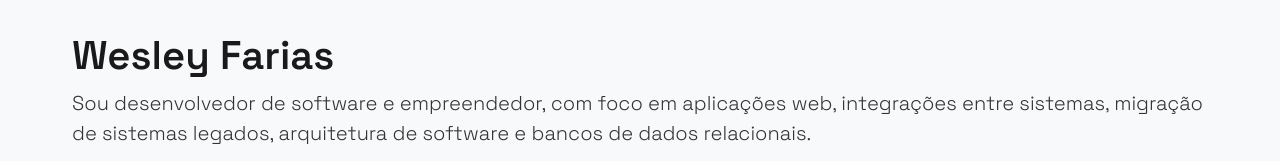
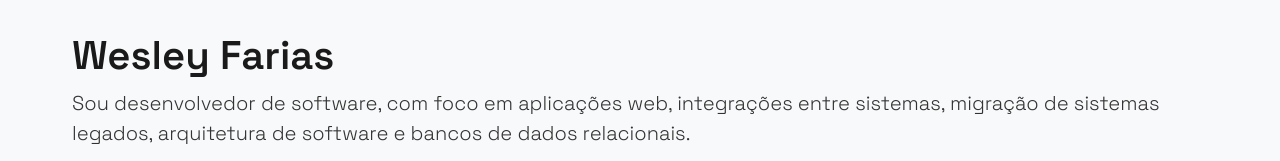
Before and after one commit to wesleyfariasdev/portfolio, a plain HTML site: page index.html in a window 1280 px wide. Shown: the top 161 px of the page. Drawn offline with nearby package versions, Linux system fonts and the light colour scheme.

Commit message:
Update index.html

```diff
--- a/index.html
+++ b/index.html
@@ -17,7 +17,7 @@
             <div class="mb-5">
                 <h1>Wesley Farias</h1>
                 <p class="lead">
-                    Sou desenvolvedor de software e empreendedor, com foco em aplicações web, integrações entre
+                    Sou desenvolvedor de software, com foco em aplicações web, integrações entre
                     sistemas, migração de sistemas legados, arquitetura de software e bancos de dados relacionais.
                 </p>
                 <div class="social-links">
@@ -104,18 +104,6 @@
                             porte, com foco em desenvolvimento fullstack utilizando a stack .NET.</p>
 
                         <div class="mb-4">
-                            <!-- <h5 class="mb-0">Ítau</h5>
-                            <p class="text-muted">Desenvolvedor FullStack .NET Pleno · Em Andamento · Remoto</p>
-                            <hr class="my-3">
-                            <h5 class="mb-0">IBM Brasil</h5>
-                            <p class="text-muted">Desenvolvedor FullStack .NET Pleno · Em Andamento · Remoto</p>
-                            <hr class="my-3">
-                            <h5 class="mb-0">Avanade Brasil</h5>
-                            <p class="text-muted">Desenvolvedor FullStack .NET Pleno · Contrato finalizado · Remoto</p>
-                            <hr class="my-3">
-                            <h5 class="mb-0">Thomas Greg Brasil</h5>
-                            <p class="text-muted">Desenvolvedor FullStack .NET Pleno · Contrato finalizado · Remoto</p> -->
-
                             <div class="skills">
                                 <span class="skill-tag">C#</span>
                                 <span class="skill-tag">.NET 8</span>
```
